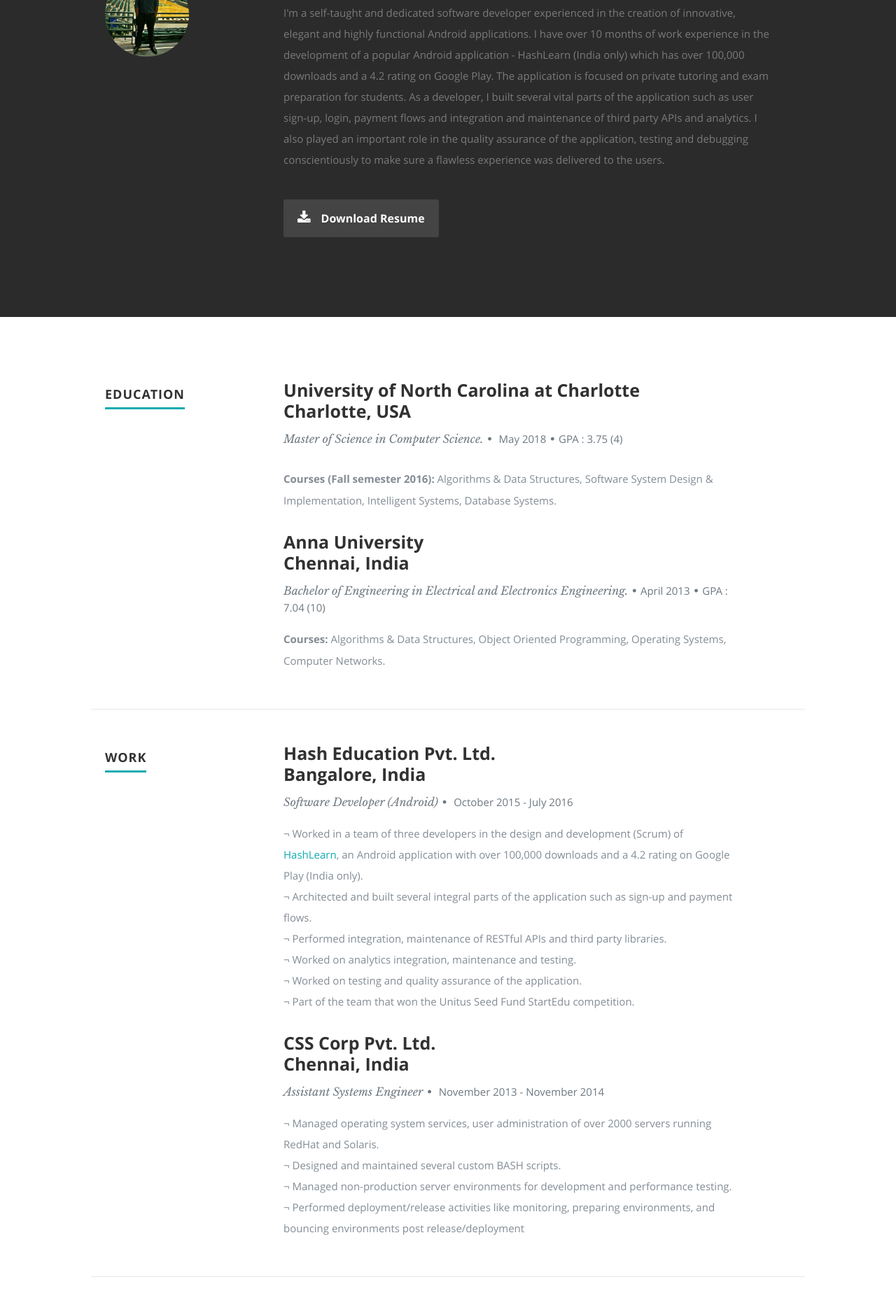
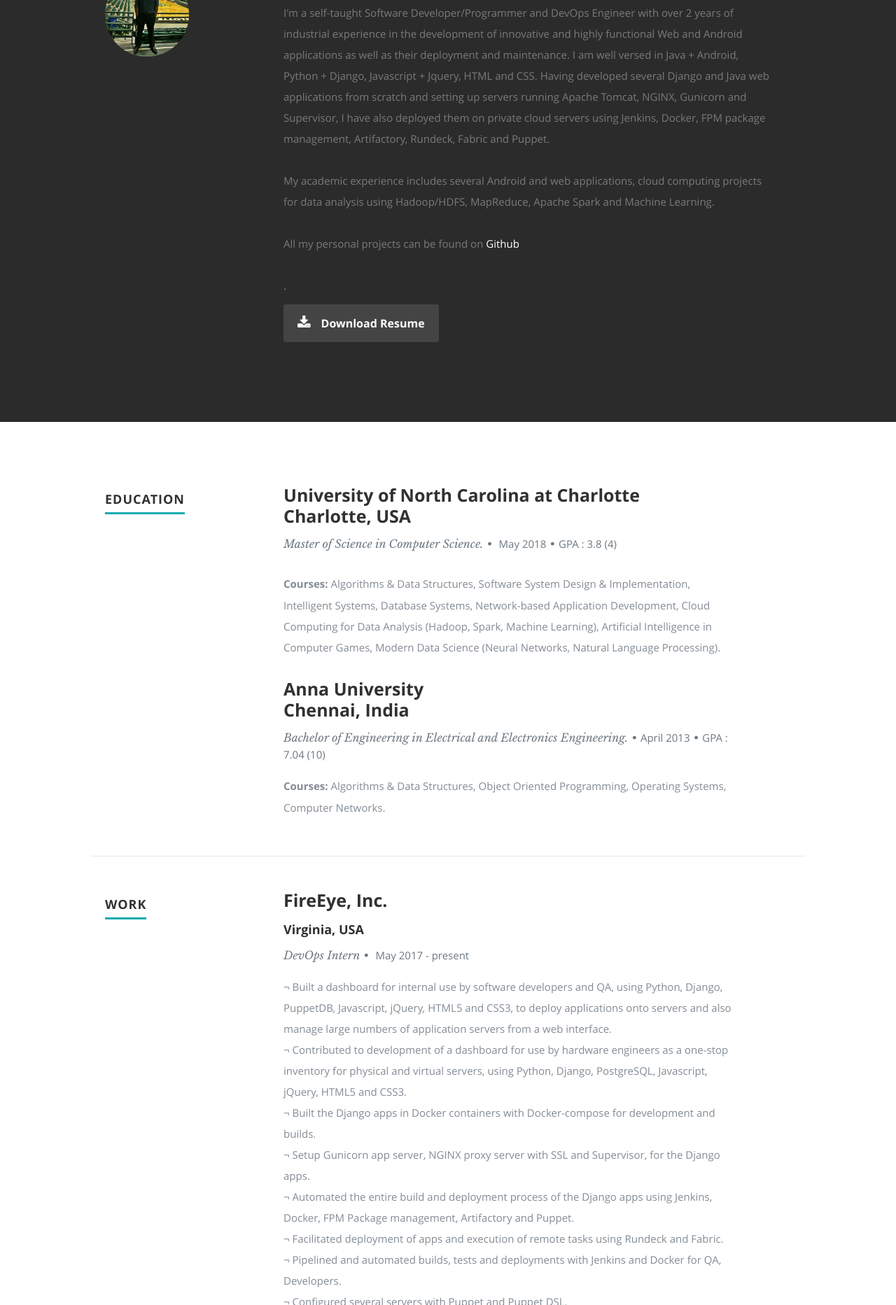
Before and after one commit to viseshrp/old-portfolio, a plain HTML site: page index.html in a window 1280 px wide. Shown: the part 935-2800 px from the top of the page at 70% size. Drawn offline with nearby package versions, Linux system fonts and the light colour scheme.

Commit message:
Update all the things

```diff
--- a/index.html
+++ b/index.html
@@ -60,9 +60,9 @@
 
         <div class="row banner">
             <div class="banner-text">
-                <h1 class="responsive-headline">Hey, I'm Viseshprasad</h1>
-                <h3></h3>
-                <h3><span>I'm a former <strong>Mobile Application Developer</strong> and a current <strong>Computer Science Graduate student</strong> at <strong>UNC Charlotte</strong>, with work experience in <strong>Android application development</strong> and <strong>Linux system administration</strong>, seeking opportunities in software development.</span></h3>
+                <h1 class="responsive-headline">Hi, I'm Visesh!</h1>
+                <h3 class="responsive-headline"><span>I'm a former <strong>Software Developer/Programmer</strong> currently working as a <strong>DevOps Intern</strong>
+                    at <strong>FireEye, Inc.</strong> while pursuing a <strong> master's degree in Computer Science</strong> at <strong>UNC Charlotte</strong>. With work experience in <strong>Web and Android application development</strong>, <strong>DevOps</strong> and <strong>Linux system administration</strong>, I am currently seeking full time opportunities in Software Development or DevOps.</span></h3>
                 <hr />
                 <ul class="social">
                     <li><a href="https://plus.google.com/u/0/+viseshprasad"><i class="fa fa-google-plus"></i></a></li>
@@ -96,10 +96,12 @@
 
                 <h2>About Me</h2>
 
-                <p>I'm a self-taught and dedicated software developer experienced in the creation of innovative, elegant and highly functional Android applications. I have over 10 months of work experience in the development of a popular Android application
-                    - HashLearn (India only) which has over 100,000 downloads and a 4.2 rating on Google Play. The application is focused on private tutoring and exam preparation for students. As a developer, I built several vital parts of the application
-                    such as user sign-up, login, payment flows and integration and maintenance of third party APIs and analytics. I also played an important role in the quality assurance of the application, testing and debugging conscientiously to make
-                    sure a flawless experience was delivered to the users. </p>
+                <p>I'm a self-taught Software Developer/Programmer and DevOps Engineer with over 2 years of industrial experience in the development of innovative and highly functional Web and Android applications as well as their deployment and maintenance. I am well versed in Java + Android, Python + Django, Javascript + Jquery, HTML and CSS. Having developed several Django and Java web applications from scratch and setting up servers running Apache Tomcat, NGINX, Gunicorn and Supervisor, I have also deployed them on private cloud servers using Jenkins, Docker, FPM package management, Artifactory, Rundeck, Fabric and Puppet. </p>
+                <p>
+                My academic experience includes several Android and web applications, cloud computing projects for data analysis using Hadoop/HDFS, MapReduce, Apache Spark and Machine Learning.
+                </p>
+                <p>All my personal projects can be found on
+                    <a href="https://github.com/viseshrp" target="_blank">Github</a></p>.
 
                 <div class="row">
 
@@ -141,10 +143,10 @@
 
                         <h3>University of North Carolina at Charlotte<br />
                     Charlotte, USA </h3>
-                        <p class="info">Master of Science in Computer Science.<span>&bull;</span> <em class="date">May 2018</em><span>&bull;</span><em class="date">GPA : 3.75 (4)</em></p>
+                        <p class="info">Master of Science in Computer Science.<span>&bull;</span> <em class="date">May 2018</em><span>&bull;</span><em class="date">GPA : 3.8 (4)</em></p>
                         </p>
 
-                        <p><strong>Courses (Fall semester 2016):</strong> Algorithms & Data Structures, Software System Design & Implementation, Intelligent Systems, Database Systems. </p>
+                        <p><strong>Courses:</strong> Algorithms & Data Structures, Software System Design & Implementation, Intelligent Systems, Database Systems, Network-based Application Development, Cloud Computing for Data Analysis (Hadoop, Spark, Machine Learning), Artificial Intelligence in Computer Games, Modern Data Science (Neural Networks, Natural Language Processing). </p>
 
                     </div>
 
@@ -183,13 +185,39 @@
 
             <div class="nine columns main-col">
 
+                                <div class="row item">
+
+                    <div class="twelve columns">
+
+                        <h3>FireEye, Inc.</h3>
+                    <h5>Virginia, USA</h5>
+                        <p class="info">DevOps Intern<span>&bull;</span> <em class="date">May 2017 - present</em></p>
+
+                        <p>
+¬   Built a dashboard for internal use by software developers and QA, using Python, Django, PuppetDB, Javascript, jQuery, HTML5 and CSS3, to deploy applications onto servers and also manage large numbers of application servers from a web interface.<br>
+¬   Contributed to development of a dashboard for use by hardware engineers as a one-stop inventory for physical and virtual servers, using Python, Django, PostgreSQL, Javascript, jQuery, HTML5 and CSS3.<br>
+¬   Built the Django apps in Docker containers with Docker-compose for development and builds.<br>
+¬   Setup Gunicorn app server, NGINX proxy server with SSL and Supervisor, for the Django apps.<br>
+¬   Automated the entire build and deployment process of the Django apps using Jenkins, Docker, FPM Package management, Artifactory and Puppet.<br>
+¬   Facilitated deployment of apps and execution of remote tasks using Rundeck and Fabric.<br>
+¬   Pipelined and automated builds, tests and deployments with Jenkins and Docker for QA, Developers.<br>
+¬   Configured several servers with Puppet and Puppet DSL.<br>
+
+                        </p>
+
+                    </div>
+
+                </div>
+                <!-- item end -->
+
+
                 <div class="row item">
 
                     <div class="twelve columns">
 
-                        <h3>Hash Education Pvt. Ltd.<br />
-                    Bangalore, India</h3>
-                        <p class="info">Software Developer (Android)<span>&bull;</span> <em class="date">October 2015 - July 2016</em></p>
+                        <h3>Hash Education Pvt. Ltd.</h3>
+                    <h5>Bangalore, India</h5>
+                        <p class="info">Software Developer<span>&bull;</span> <em class="date">October 2015 - July 2016</em></p>
 
                         <p>
                             ¬ Worked in a team of three developers in the design and development (Scrum) of <a href="https://play.google.com/store/apps/details?id=com.hashlearn.now&hl=en">HashLearn</a>, an Android application with over 100,000 downloads
@@ -208,8 +236,8 @@
 
                     <div class="twelve columns">
 
-                        <h3>CSS Corp Pvt. Ltd.<br />
-                   Chennai, India</h3>
+                        <h3>CSS Corp Pvt. Ltd.</h3>
+                    <h5>Chennai, India</h5>
                         <p class="info">Assistant Systems Engineer<span>&bull;</span> <em class="date">November 2013 - November 2014</em></p>
 
                         <p>
@@ -247,15 +275,17 @@
                     <ul class="skills">
                         <li><span class="bar-expand css"></span><em>Java</em></li>
                         <li><span class="bar-expand css"></span><em>Android</em></li>
+                        <li><span class="bar-expand jquery"></span><em>Python</em></li>
+                        <li><span class="bar-expand jquery"></span><em>Django</em></li>
+                        <li><span class="bar-expand jquery"></span><em>JavaScript</em></li>
+                        <li><span class="bar-expand jquery"></span><em>Jquery</em></li>
+                        <li><span class="bar-expand photoshop"></span><em>CSS</em></li>
+                        <li><span class="bar-expand html5"></span><em>HTML5</em></li>
+                        <li><span class="bar-expand jquery"></span><em>SQL</em></li>
                         <li><span class="bar-expand css"></span><em>Git</em></li>
                         <li><span class="bar-expand css"></span><em>Linux</em></li>
-                        <li><span class="bar-expand illustrator"></span><em>XML</em></li>
-                        <li><span class="bar-expand wordpress"></span><em>Python</em></li>
-                        <li><span class="bar-expand photoshop"></span><em>CSS</em></li>
-                        <li><span class="bar-expand html5"></span><em>HTML5</em></li>
-                        <li><span class="bar-expand photoshop"></span><em>JavaScript</em></li>
-                        <li><span class="bar-expand jquery"></span><em>SQL</em></li>
-                        <li><span class="bar-expand css"></span><em>Bash</em></li>
+                        <li><span class="bar-expand jquery"></span><em>Bash</em></li>
+
                     </ul>
 
                 </div>
```
